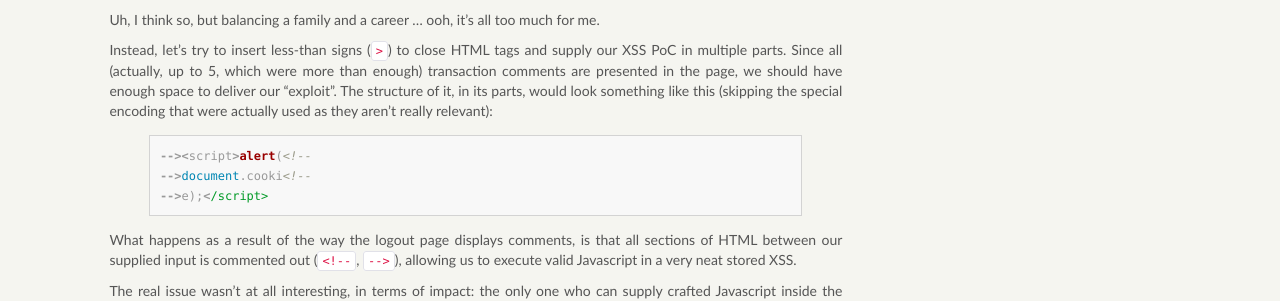
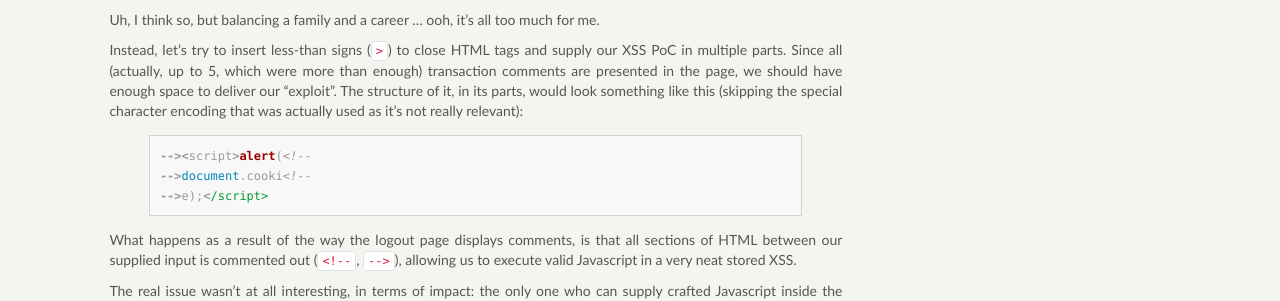
Before and after one commit to mfukar/mfukar.github.com, a Jekyll site: the page built from _posts/2015-01-23-Nudge.md, in a window 1280 px wide. Shown: the part 753-1054 px from the top of the page. Built offline with Jekyll 4.4.1, drawn with Linux system fonts in a browser that asks for light colours; some web fonts are replaced; Markdown is read by kramdown in place of the engine named in the settings; comment, search, counter and statistics services are not loaded.

Commit message:
..and, make it a proper sentence

```diff
--- a/_posts/2015-01-23-Nudge.md
+++ b/_posts/2015-01-23-Nudge.md
@@ -52,7 +52,7 @@ Instead, let's try to insert less-than signs (`>`) to close HTML tags and supply
 PoC in multiple parts. Since all (actually, up to 5, which were more than enough)
 transaction comments are presented in the page, we should have enough space to deliver our
 "exploit". The structure of it, in its parts, would look something like this (skipping the
-special encoding that were actually used as they aren't really relevant):
+special character encoding that was actually used as it's not really relevant):
 
 {% highlight javascript %}
 --><script>alert(<!--
```
